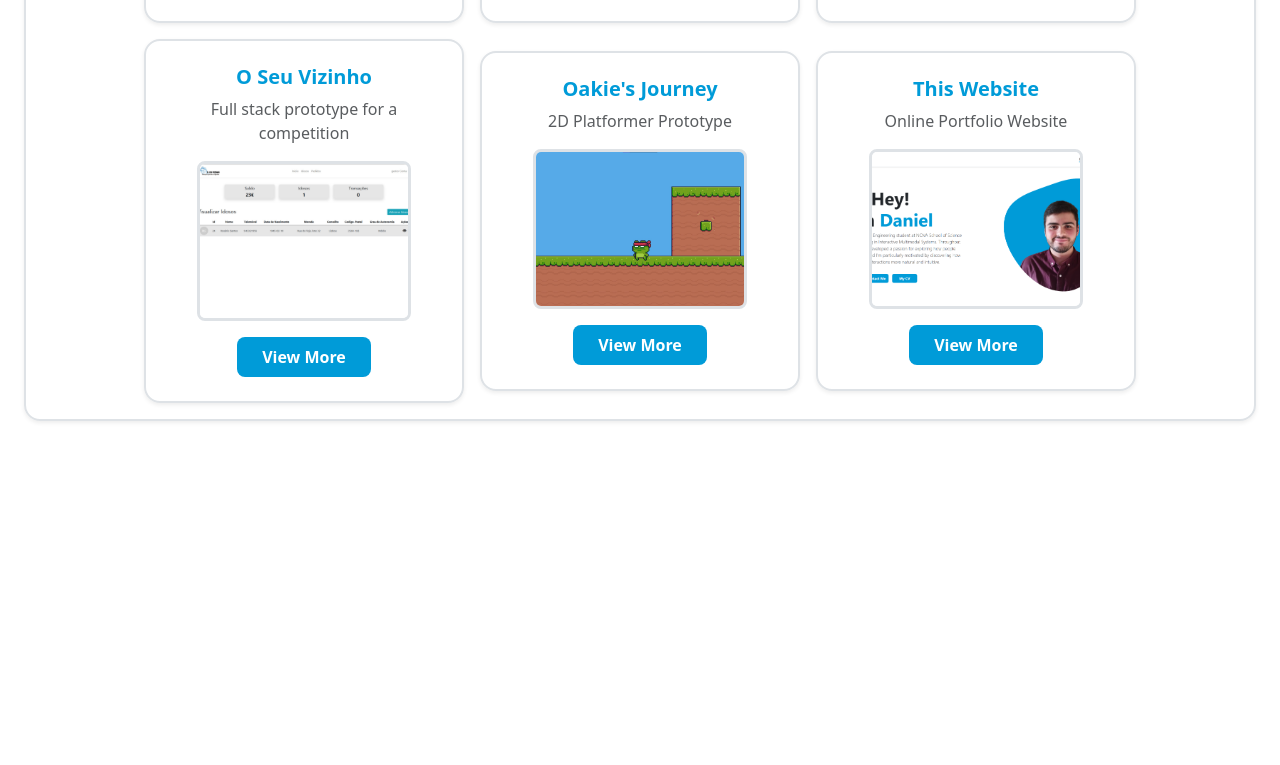
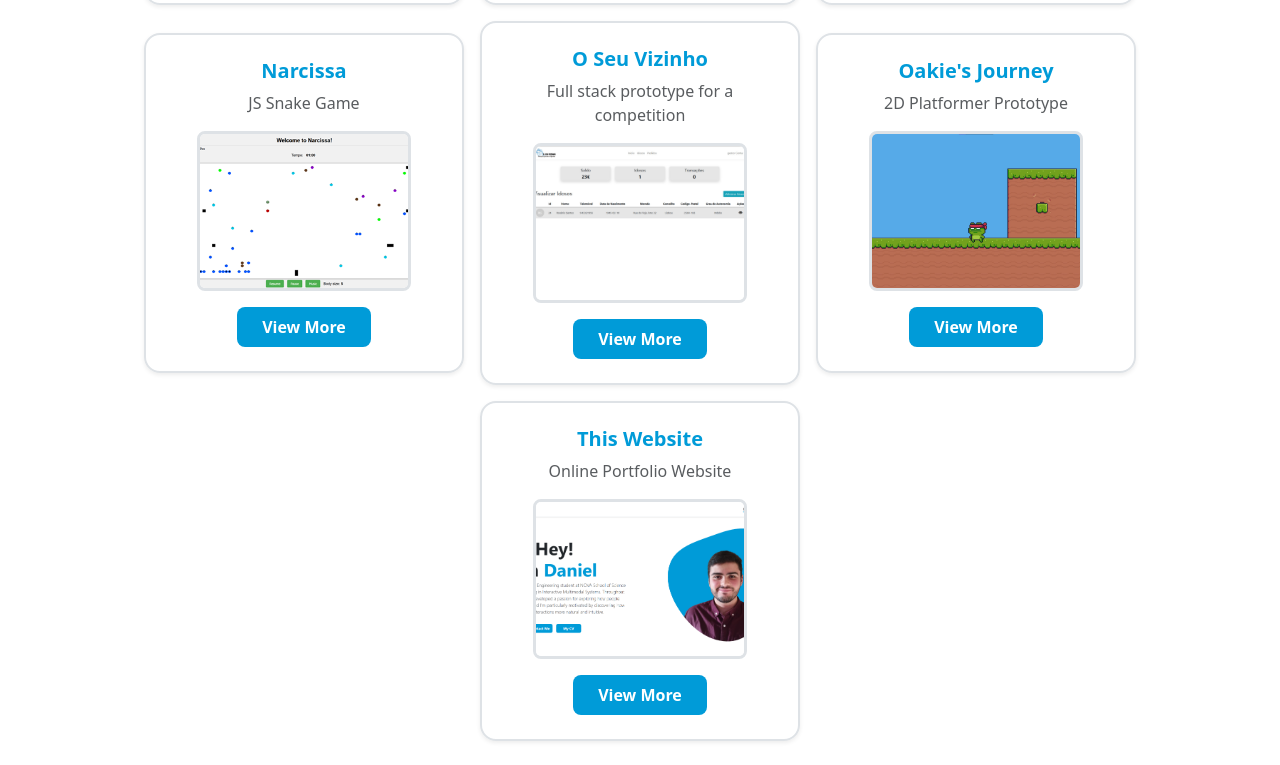
Before and after one commit to DanielR1703/danielr1703.github.io, a plain HTML site: page projetos/index.html in a window 1280 px wide. Shown: the part 860-1625 px from the top of the page. Before the commit the page ends 1305 px from the top, so only its background shows below. Drawn offline with nearby package versions, Linux system fonts and the light colour scheme.

Commit message:
Some fixes

```diff
--- a/projetos/index.html
+++ b/projetos/index.html
@@ -37,7 +37,7 @@
     </div>
     <div class="flex-grow-1 container-fluid p-4">
         <!-- Projects Box -->
-        <div class="h-100 border border-2 rounded-4 p-3 text-center shadow-sm">
+        <div class="h-100 rounded-4 text-center">
             <p class="fs-4 fw-bold text-black">Projects</p>
             <div id="projects-box" class="d-flex flex-row flex-wrap gap-3 align-items-center justify-content-center">
             </div>
--- a/resources/projects.json
+++ b/resources/projects.json
@@ -38,6 +38,12 @@
             "link": "/projetos/cgi/projects/proj3"
         },
         {
+            "title": "Narcissa",
+            "description": "JS Snake Game",
+            "image": "narcissa.png",
+            "link": "/projetos/narcissa"
+        },
+        {
             "title": "O Seu Vizinho",
             "description": "Full stack prototype for a competition",
             "image": "vizinho.jpeg",
```
Also changed, not shown: contactos/index.html (+2 -3 lines), educacao/index.html (+2 -3 lines).
